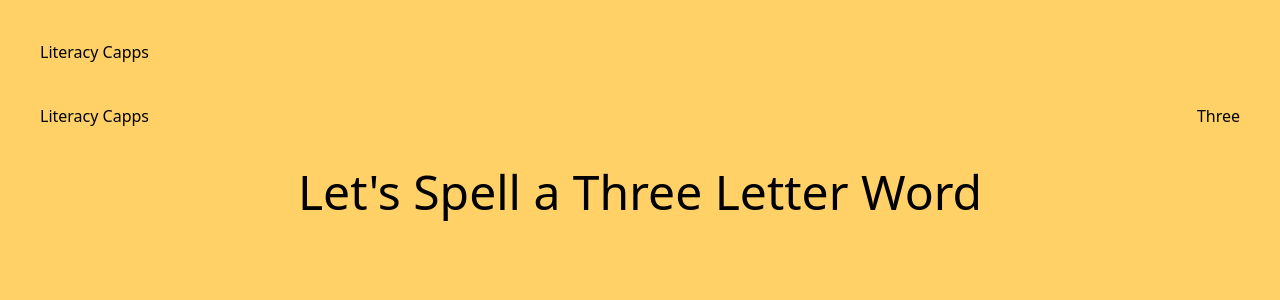
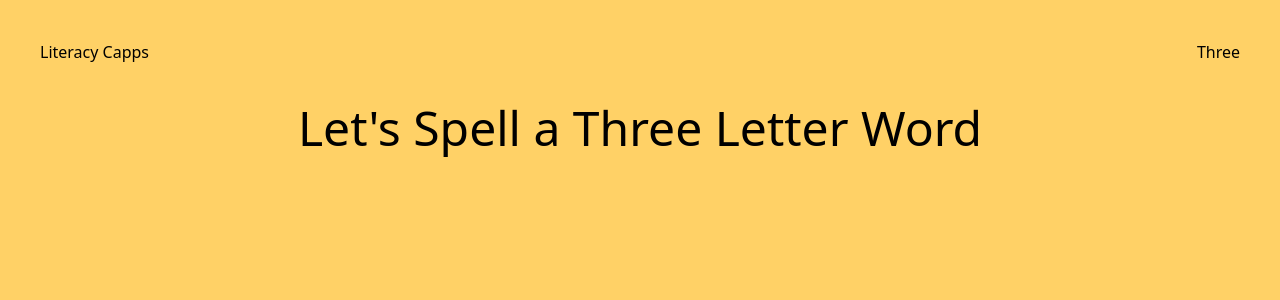
Before and after one commit to ghpaterson/literacy-capps, a Next.js app: page /three in a window 1280 px wide. Shown: the top 300 px of the page. Built offline with nearby package versions, Linux system fonts and the light colour scheme.

Commit message:
fixing bug issues with layout.js on the three page

```diff
--- a/app/layout.js
+++ b/app/layout.js
@@ -12,6 +12,11 @@ export default function RootLayout({ children }) {
       <body>
         <nav className="flex justify-between mx-10 my-10">
           <Link href="/">Literacy Capps</Link>
+          <ul>
+            <li>
+              <Link href="/three">Three</Link>
+            </li>
+          </ul>
         </nav>
         {children}
       </body>
--- a/app/three/layout.js
+++ /dev/null
@@ -1,26 +0,0 @@
-import "../globals.css";
-import Link from "next/link";
-
-export const metadata = {
-  title: "Literacy Capps",
-  description: "Generated by create next app",
-};
-
-export default function ThreeLayout({ children }) {
-  return (
-    <html lang="en">
-      <body>
-        <nav className="flex justify-between mx-10 my-10">
-          <Link href="/">Literacy Capps</Link>
-
-          <ul>
-            <li>
-              <Link href="/three">Three</Link>
-            </li>
-          </ul>
-        </nav>
-        {children}
-      </body>
-    </html>
-  );
-}
```
